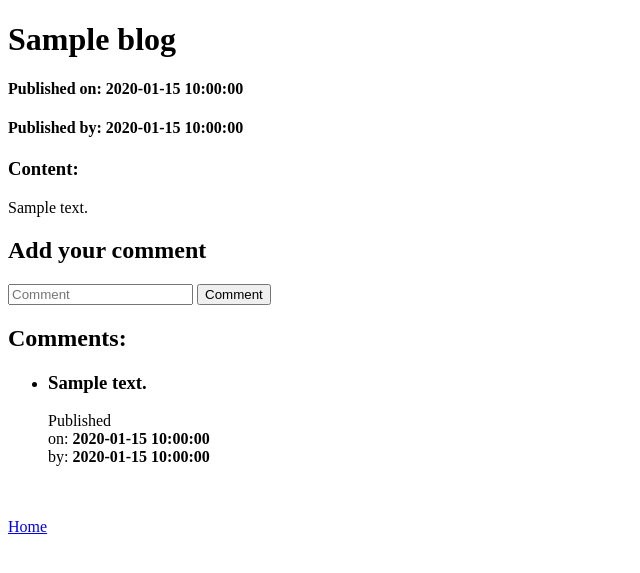
After one commit to SubhradeepSS/Movie-DB, a Flask app: template backend/templates/blog.html in a window 1280 px wide. The commit adds this page. Shown: the top 573 px of the page, without its empty margins (0-640 px from the left). Run offline with Flask 2, Linux system fonts and the light colour scheme; the template is opened without the code that fills it: most values are stand-ins (such as "Sample title", 1, 10 or a date in 2020); parts of the project's set-up code (start-up, migrations or seed data) failed here and were passed over.

Commit message:
feat: blogs and comments CREATE

```diff
--- a/backend/main.py
+++ b/backend/main.py
@@ -59,7 +59,7 @@ def signup():
                        (username, password, name, email, contact))
         db.commit()
         session['user'] = username
-        return redirect(url_for('home', user=username))
+        return redirect(url_for('home'))
 
     except:
         return render_template('signup.html', signupFail="Please try with new username")
@@ -122,7 +122,7 @@ def movies():
 def addMovie():
     user = session['user']
     if user != 'admin':
-        return redirect(url_for('home', user=user))
+        return redirect(url_for('home'))
 
     if request.method == 'GET':
         return render_template('addmovie.html')
@@ -235,7 +235,7 @@ def movie_edit(movie_id):
     user = session['user']
 
     if user != 'admin':
-        return redirect(url_for('movie', user=user, movie_id=movie_id))
+        return redirect(url_for('movie', movie_id=movie_id))
     if request.method == 'GET':
         sql_query = "SELECT * FROM movies WHERE movie_id = %s"
         cursor.execute(sql_query, (movie_id,))
@@ -378,4 +378,118 @@ def delete_user(user_name):
         return redirect(url_for('all_users'))
 
 
+@app.route('/<movie_id>/blogs', methods=['GET', 'POST'])
+def blogs(movie_id):
+    user = session['user']
+
+    if request.method == 'GET':
+        cursor.execute(
+            'SELECT blogs.* FROM blogs INNER JOIN blog_movie_user ON blogs.blog_id=blog_movie_user.blog_id WHERE blog_movie_user.movie_id=%s',
+            (movie_id,)
+        )
+        blogs = cursor.fetchall()
+
+        blogs = [
+            {
+                'blog_id': blog[0],
+                'heading': blog[1],
+                'content': blog[2],
+                'published_on': blog[3]
+            }
+            for blog in blogs
+        ]
+
+        cursor.execute('SELECT name FROM movies WHERE movie_id=%s', (movie_id,))
+        movie = cursor.fetchone()[0]
+
+        return render_template('blogs.html', user=user, blogs=blogs, movie=movie, movie_id=movie_id)
+
+    heading = request.form['heading']
+    content = request.form['content']
+
+    cursor.execute(
+        'INSERT INTO blogs(heading,content) VALUES(%s,%s)', (heading,content)
+    )
+    db.commit()
+
+    cursor.execute(
+        'INSERT INTO blog_movie_user VALUES(%s,%s,%s)', (cursor.lastrowid,movie_id,user)
+    )
+    db.commit()
+
+    return redirect(url_for('blogs', movie_id=movie_id))
+
+
+@app.route('/<movie_id>/blogs/<blog_id>', methods=['GET', 'POST'])
+def blog(movie_id, blog_id):
+    user = session['user']
+
+    if request.method == 'GET':
+        cursor.execute('SELECT blogs.*,username FROM blogs INNER JOIN blog_movie_user ON blogs.blog_id=blog_movie_user.blog_id WHERE blogs.blog_id=%s',
+        (blog_id,))
+        blog = cursor.fetchone()
+
+        blog = {
+            'blog_id': blog[0],
+            'heading': blog[1],
+            'content': blog[2],
+            'published_on': blog[3],
+            'published_by': blog[4]
+        }
+
+        cursor.execute(
+            'SELECT comments.*,username FROM comments INNER JOIN comment_blog_user ON comments.comment_id=comment_blog_user.comment_id WHERE blog_id=%s',
+            (blog_id,)
+            )
+        comments = cursor.fetchall()
+
+        comments = [
+            {
+                'comment_id': comment[0],
+                'comment': comment[1],
+                'published_on': comment[2],
+                'published_by': comment[3]
+            }
+            for comment in comments
+        ]
+
+        return render_template('blog.html', blog=blog, comments=comments)
+
+
+    comment = request.form['comment']
+
+    cursor.execute(
+        'INSERT INTO comments(comment) VALUES(%s)', (comment,)
+    )
+    db.commit()
+
+    cursor.execute(
+        'INSERT INTO comment_blog_user VALUES(%s,%s,%s)', (cursor.lastrowid,blog_id,user)
+    )
+    db.commit()
+
+    return redirect(url_for('blog', movie_id=movie_id, blog_id=blog_id))
+
+
+
+@app.route('/blogs', methods=['GET'])
+def own_blogs():
+    user = session['user']
+    cursor.execute(
+        'SELECT blogs.blog_id,blogs.heading,blog_movie_user.movie_id FROM blogs INNER JOIN blog_movie_user on blogs.blog_id=blog_movie_user.blog_id WHERE blog_movie_user.username=%s',
+        (user,)
+    )
+    blogs = cursor.fetchall()
+    blogs = [
+        {
+            'blog_id': blog[0],
+            'heading': blog[1],
+            'movie_id': blog[2]
+        }
+        for blog in blogs
+    ]
+
+    return render_template('own_blogs.html', blogs=blogs)
+
+
 app.run(debug=True)
--- /dev/null
+++ b/backend/templates/blog.html
@@ -0,0 +1,39 @@
+<!DOCTYPE html>
+<html lang="en">
+<head>
+    <meta charset="UTF-8">
+    <meta name="viewport" content="width=device-width, initial-scale=1.0">
+    <title>Blog</title>
+</head>
+<body>
+    <h1>{{ blog.heading }}</h1>
+    <h4>Published on: {{ blog.published_on }}</h4>
+    <h4>Published by: {{ blog.published_by }}</h4>
+    <h3>Content:</h3>
+    <p>{{ blog.content }}</p>
+
+    <div>
+        <h2>Add your comment</h2>
+        <form method="post">
+            <input type="text" name="comment" placeholder="Comment">
+            <input type="submit" value="Comment">
+        </form>
+    </div>
+
+    <div>
+        <h2>Comments: </h2>
+        <ul>
+            {% for comment in comments %}
+                <li>
+                    <h3>{{ comment.comment }}</h3>
+                    <p>Published <br>on: <strong>{{ comment.published_on }}</strong>
+                        <br>by: <strong>{{ comment.published_by }}</strong></p>
+                </li>
+            {% endfor %}
+        </ul>
+    </div>
+
+    <br><br>
+    <a href={{ url_for('home') }}>Home</a>
+</body>
+</html>
--- a/backend/templates/home.html
+++ b/backend/templates/home.html
@@ -22,10 +22,14 @@
 
     <a href={{ url_for('profile') }}>View your profile</a>
     <br />
+
      {% if user == 'admin' %}
     <a href={{ url_for('all_users') }}>View All Users</a>
     <br>
     {% endif %}
+
+    <a href={{ url_for('own_blogs') }}>View your blogs</a>
+    <br>
     <a href={{ url_for('logout') }}>Logout</a>
   </body>
 </html>
--- a/backend/templates/movie.html
+++ b/backend/templates/movie.html
@@ -72,8 +72,10 @@
     </a>
     <br><br>
     {% endif %}
-    <a href={{ url_for('ratings') }}>View Your ratings</a>
-    <br>
+    <a href={{ url_for('blogs', movie_id=movie.movie_id) }}>View related blogs</a>
+    <br><br>
+    <a href={{ url_for('ratings') }}>View Your ratings</a> <br>
+
     <a href={{ url_for('home') }}>Home</a>
 </body>
 
--- a/sql/main.sql
+++ b/sql/main.sql
@@ -5,6 +5,7 @@ CREATE TABLE IF NOT EXISTS movies (
     language VARCHAR(255),
     release_date DATE
 );
+
 
 CREATE TABLE IF NOT EXISTS users (
     username VARCHAR(255) PRIMARY KEY,
@@ -14,11 +15,13 @@ CREATE TABLE IF NOT EXISTS users (
     contact VARCHAR(255)
 );
 
+
 CREATE TABLE IF NOT EXISTS ratings (
     rating_id INT PRIMARY KEY AUTO_INCREMENT,
     rating INT,
     review VARCHAR(255)
 );
+
 
 CREATE TABLE IF NOT EXISTS relation (
     movie_id INT,
@@ -29,23 +32,21 @@ CREATE TABLE IF NOT EXISTS relation (
     FOREIGN KEY(username) REFERENCES users(username) ON DELETE CASCADE
 );
 
+
 CREATE TABLE IF NOT EXISTS blogs (
     blog_id INT PRIMARY KEY AUTO_INCREMENT,
     heading VARCHAR(255),
-    content TEXT
+    content TEXT,
+    published_on DATETIME NOT NULL DEFAULT CURRENT_TIMESTAMP()
 );
+
 
 CREATE TABLE IF NOT EXISTS comments (
     comment_id INT PRIMARY KEY AUTO_INCREMENT,
-    comment VARCHAR(255)
+    comment VARCHAR(255),
+    published_on DATETIME NOT NULL DEFAULT CURRENT_TIMESTAMP()
 );
 
-CREATE TABLE IF NOT EXISTS blog_user (
-    username VARCHAR(255),
-    blog_id INT,
-    FOREIGN KEY (username) REFERENCES users(username) ON DELETE CASCADE,
-    FOREIGN KEY (blog_id) REFERENCES blogs(blog_id) ON DELETE CASCADE
-);
 
 CREATE TABLE IF NOT EXISTS comment_blog_user (
     comment_id INT,
@@ -56,9 +57,12 @@ CREATE TABLE IF NOT EXISTS comment_blog_user (
     FOREIGN KEY (username) REFERENCES users(username) ON DELETE CASCADE
 );
 
-CREATE TABLE IF NOT EXISTS blog_movie (
+
+CREATE TABLE IF NOT EXISTS blog_movie_user (
     blog_id INT,
     movie_id INT,
+    username VARCHAR(255),
     FOREIGN KEY (movie_id) REFERENCES movies(movie_id) ON DELETE CASCADE,
-    FOREIGN KEY (blog_id) REFERENCES blogs(blog_id) ON DELETE CASCADE
+    FOREIGN KEY (blog_id) REFERENCES blogs(blog_id) ON DELETE CASCADE,
+    FOREIGN KEY (username) REFERENCES users(username) ON DELETE CASCADE
 );
```
Also changed, not shown: backend/templates/blogs.html (added, +35 -0 lines), backend/templates/own_blogs.html (added, +20 -0 lines).
